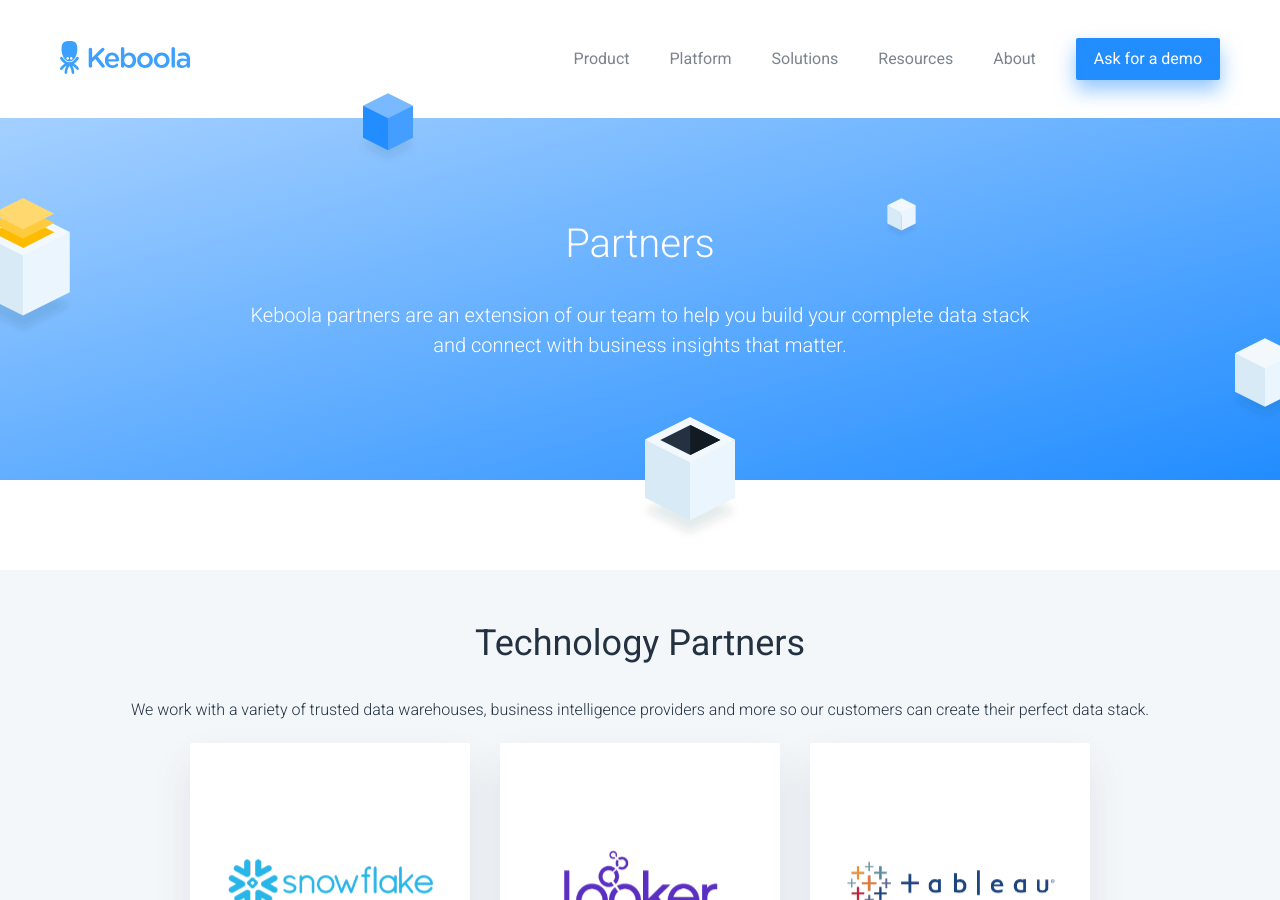
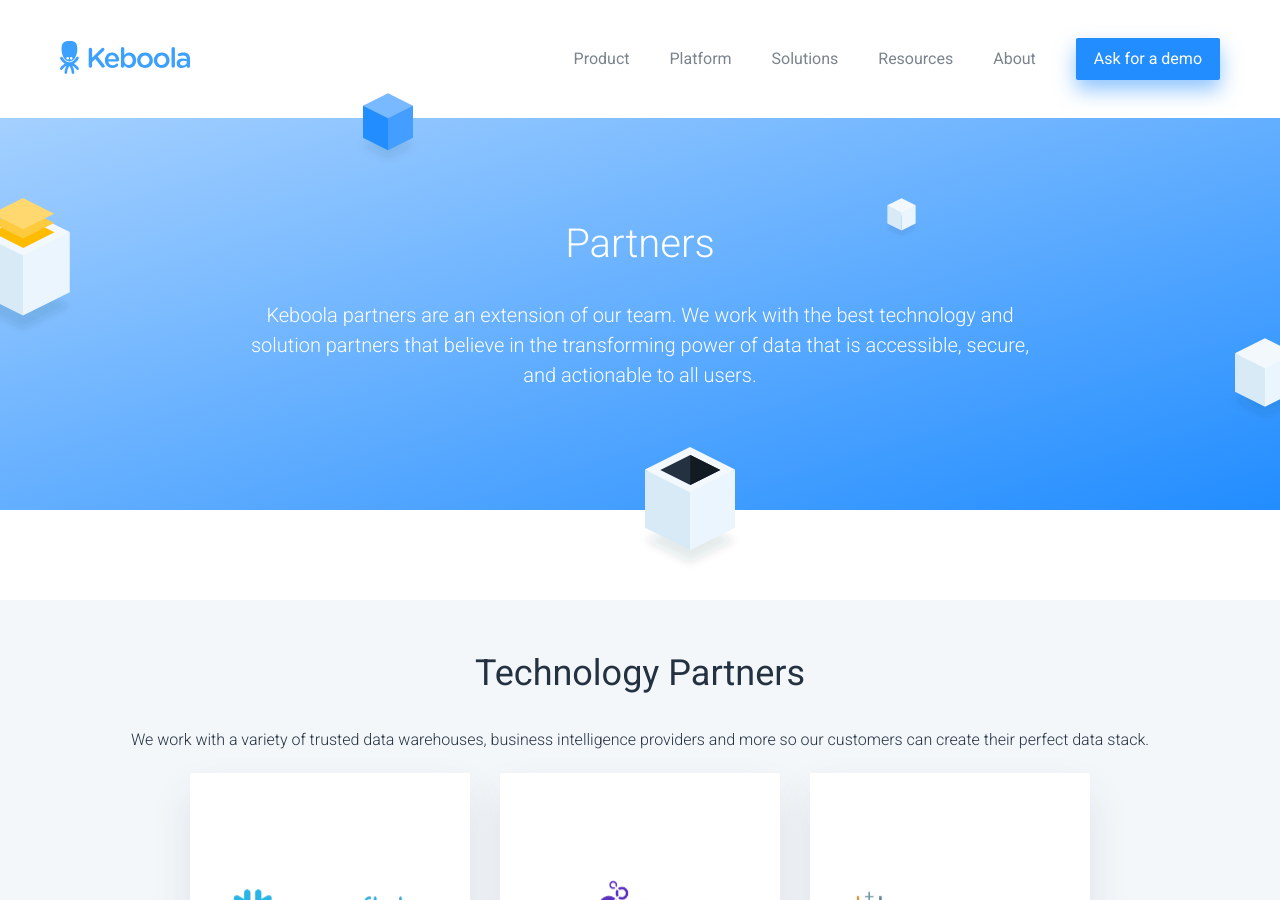
Before and after one commit to keboola/website, a Jekyll site: the page built from partners.md, in a window 1280 px wide and 900 px high. Built offline with Jekyll 4.4.1, drawn with Linux system fonts in a browser that asks for light colours; nearby versions of some CDN libraries; a script that is not in the unit is left out.

Commit message:
Update from Forestry.io Martin Karasek updated partners.md

```diff
--- a/partners.md
+++ b/partners.md
@@ -6,8 +6,9 @@
   block: header-blue
   subheadline: ''
   headline: Partners
-  content: Keboola partners are an extension of our team to help you build your complete
-    data stack and connect with business insights that matter.
+  content: Keboola partners are an extension of our team. We work with the best technology
+    and solution partners that believe in the transforming power of data that is accessible,
+    secure, and actionable to all users.
 - template: article-partners
   block: article-partners
   headline: Technology Partners
```
